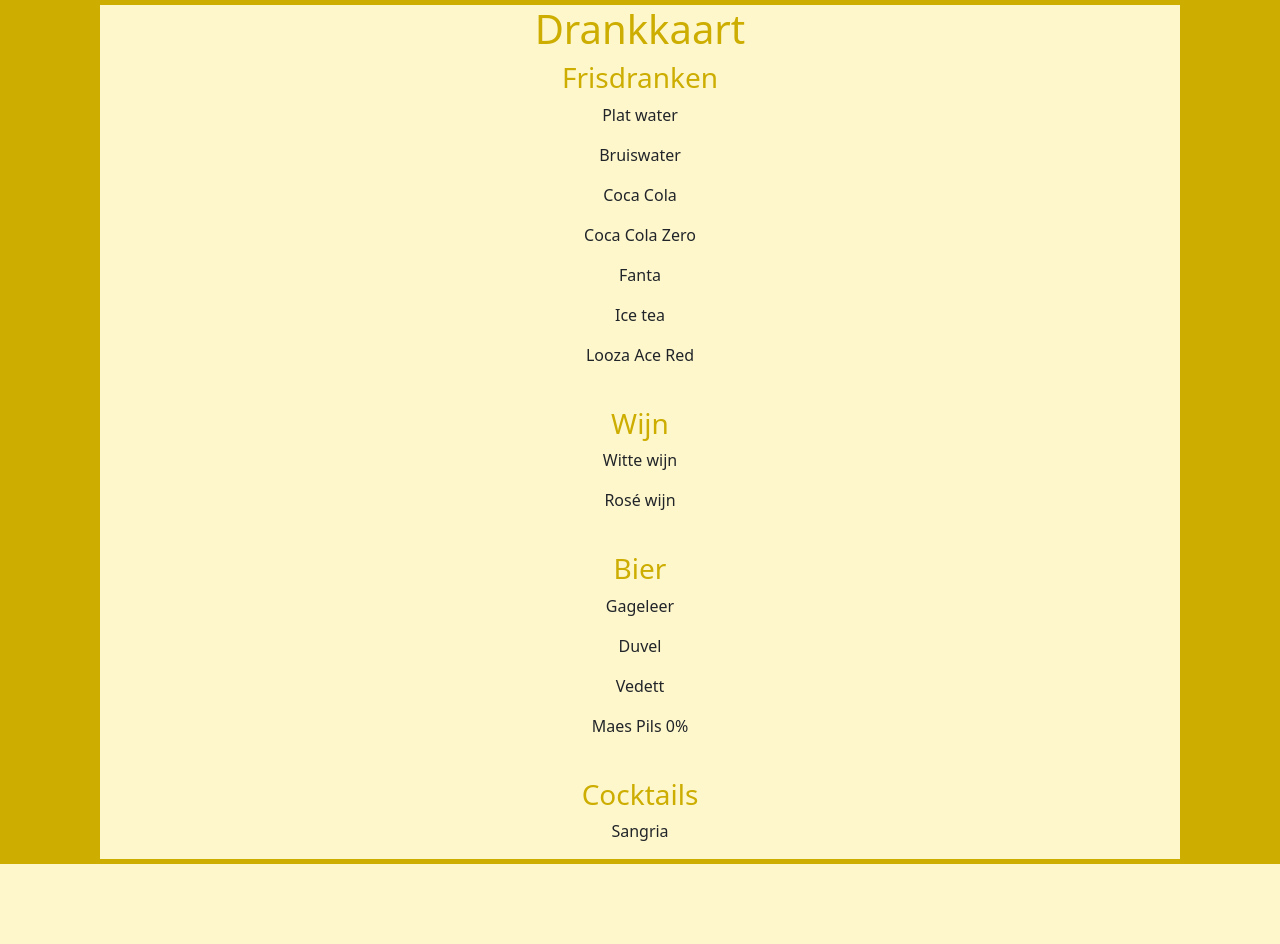
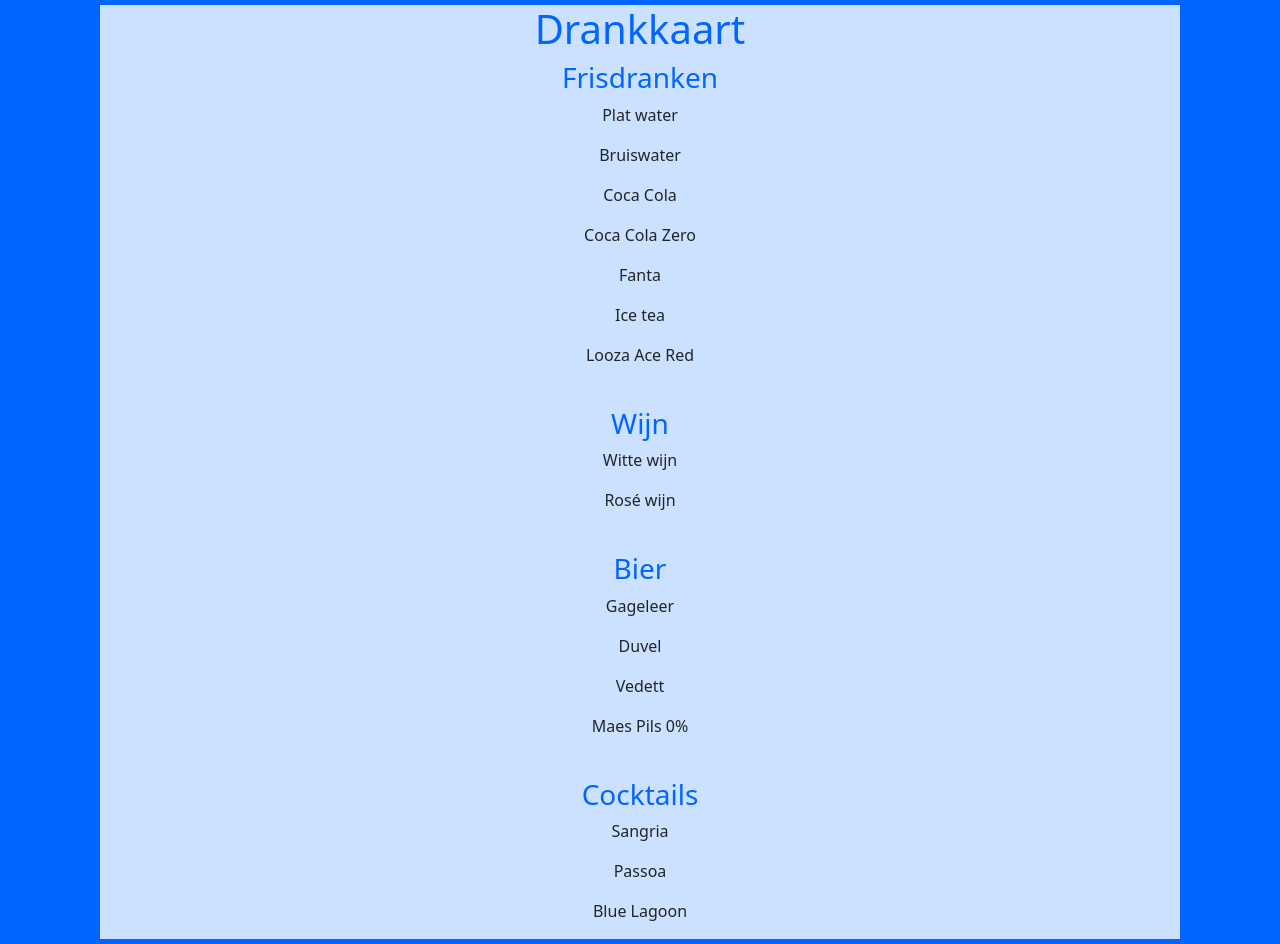
Before and after one commit to VueghsMick/Drankkaart, a plain HTML site: page Index.html in a window 1280 px wide. Before the commit the page ends 864 px from the top, so only its background shows below. Drawn offline with nearby package versions, Linux system fonts and the light colour scheme.

Commit message:
Drankkaart

```diff
--- a/Index.css
+++ b/Index.css
@@ -1,18 +1,20 @@
 body {
-    background-color: #fff7cc;
+    background-color: #cce0ff;
 }
 
 h1 {
-    color: #ccad00;
+    color: #0066ff;
+    /*color: #ccad00;*/
 }
 
 h3 {
-    color: #ccad00;
+    color: #0066ff;
+    /*color: #ccad00;*/
 }
 
 .drankkaart {
     text-align: center;
-    border: #ccad00 solid 5px;
+    border: #0066ff solid 5px;
     border-left-width: 100px;
     border-right-width: 100px;
 }
--- a/Index.html
+++ b/Index.html
@@ -33,6 +33,8 @@
         <br>
         <h3>Cocktails</h3>
             <p>Sangria</p>
+            <p>Passoa</p>
+            <p>Blue Lagoon</p>
     </div>
 </body>
 </html>
```
